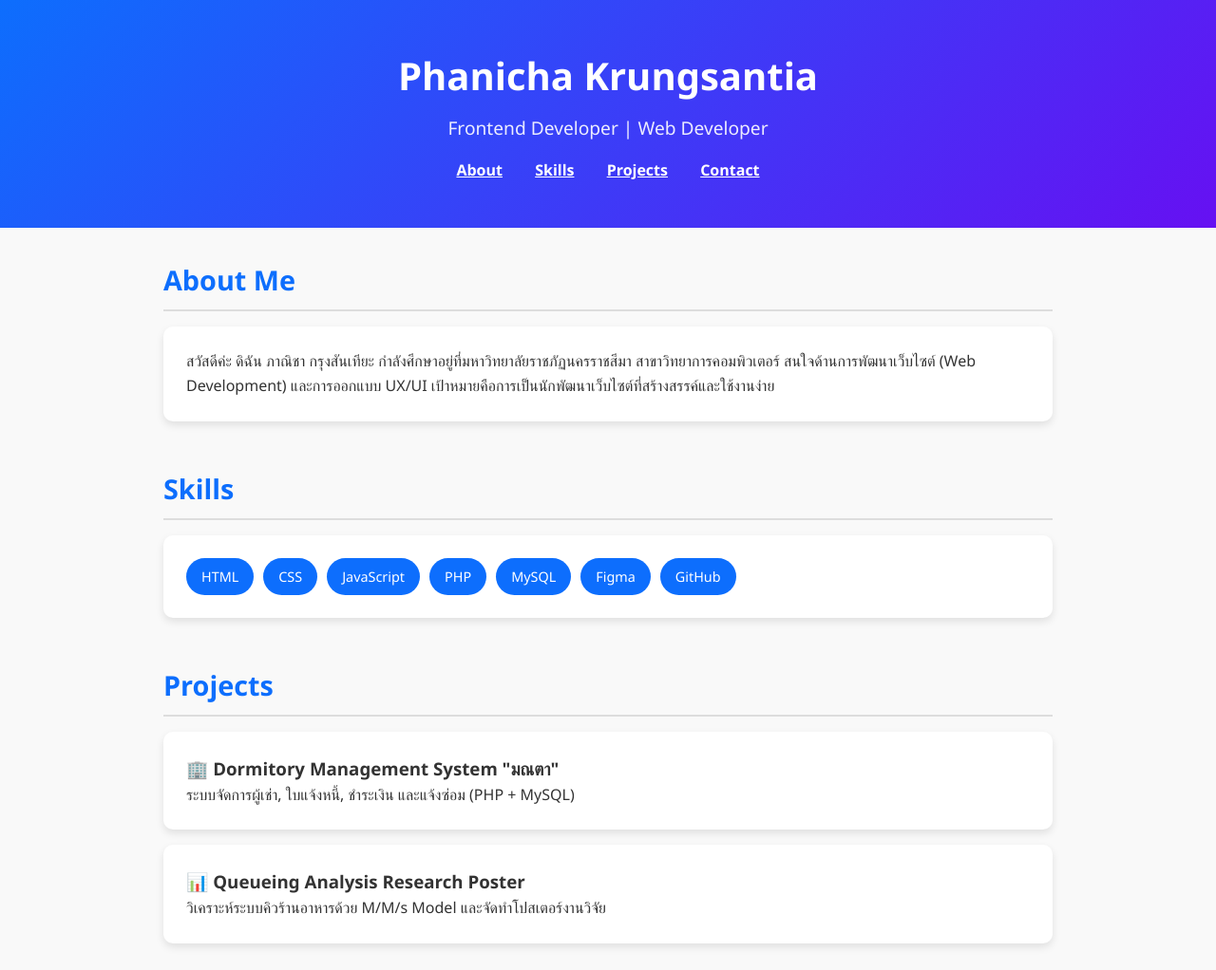
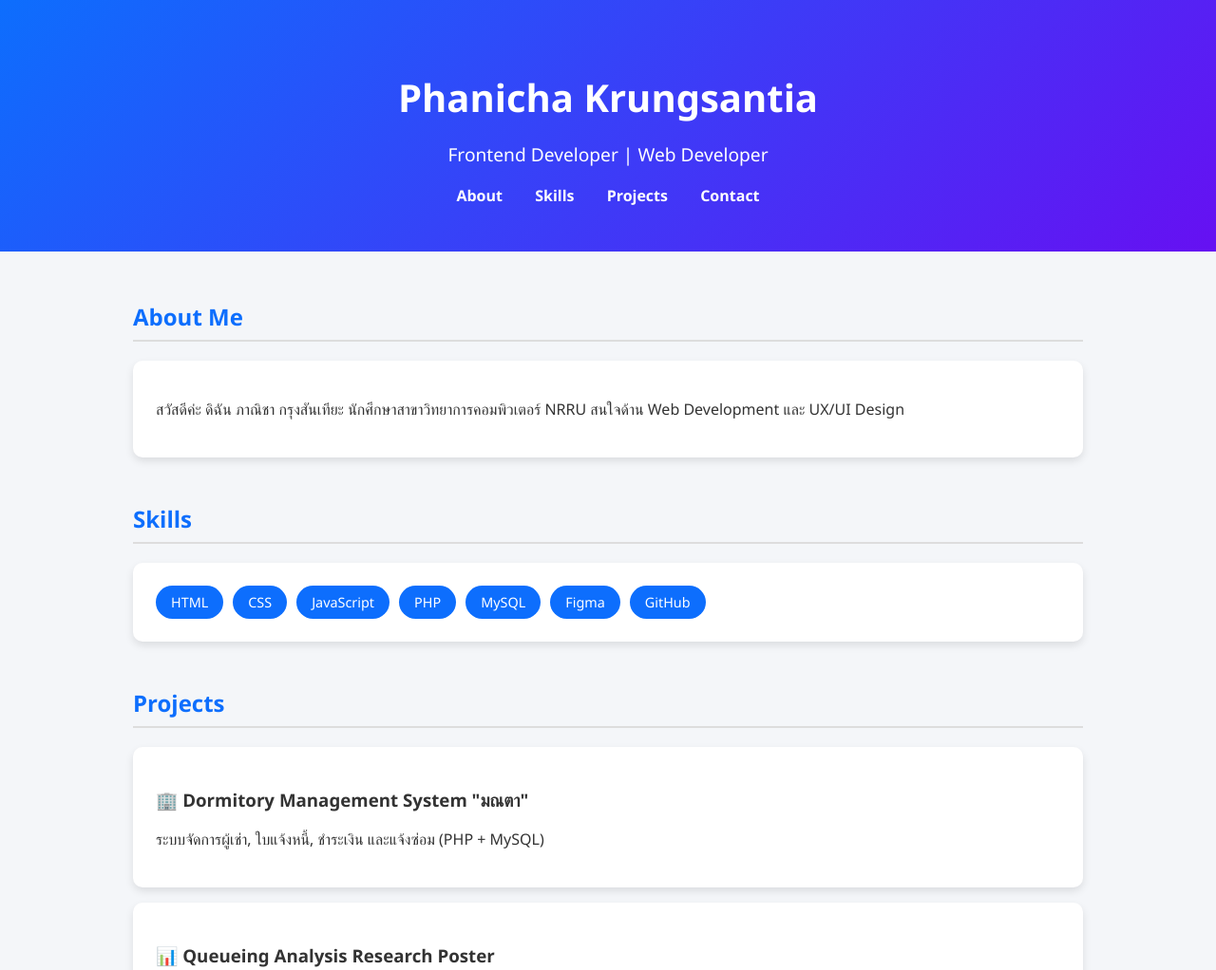
Before and after one commit to PHANICHA7041/phanicha7041.github.io, a plain HTML site: page index.html in a window 1280 px wide. Shown: the top 1022 px of the page at 95% size. Drawn offline with Linux system fonts and the light colour scheme.

Commit message:
Update index.html

```diff
--- a/index.html
+++ b/index.html
@@ -5,41 +5,22 @@
   <meta name="viewport" content="width=device-width, initial-scale=1.0">
   <title>Portfolio - Phanicha Krungsantia</title>
   <style>
-    /* Reset */
-    * { margin: 0; padding: 0; box-sizing: border-box; }
-    body { font-family: 'Segoe UI', Tahoma, sans-serif; background: #f9f9f9; color: #333; line-height: 1.6; }
-
-    /* Header */
-    header { background: linear-gradient(135deg, #0d6efd, #6610f2); color: white; padding: 3rem 1rem; text-align: center; }
-    header h1 { font-size: 2.5rem; margin-bottom: 0.5rem; }
-    header p { font-size: 1.2rem; opacity: 0.9; }
-
-    /* Navigation */
-    nav { margin-top: 1rem; }
-    nav a { margin: 0 15px; font-weight: bold; color: #fff; transition: 0.3s; }
+    body { font-family: 'Segoe UI', Tahoma, sans-serif; margin: 0; padding: 0; background: #f4f6f9; color: #333; }
+    header { background: linear-gradient(135deg, #0d6efd, #6610f2); color: white; text-align: center; padding: 3rem 1rem; }
+    header h1 { font-size: 2.5rem; margin-bottom: .5rem; }
+    header p { font-size: 1.2rem; }
+    nav a { color: white; margin: 0 15px; font-weight: bold; text-decoration: none; }
     nav a:hover { color: #ffd700; }
-
-    /* Container */
     .container { max-width: 1000px; margin: auto; padding: 2rem; }
-
-    /* Section */
     section { margin-bottom: 3rem; }
-    section h2 { color: #0d6efd; margin-bottom: 1rem; font-size: 1.8rem; border-bottom: 2px solid #ddd; padding-bottom: 0.5rem; }
-
-    /* Card */
-    .card { background: white; padding: 1.5rem; border-radius: 10px; box-shadow: 0 4px 8px rgba(0,0,0,0.1); margin-bottom: 1rem; }
-
-    /* Skills */
+    section h2 { color: #0d6efd; border-bottom: 2px solid #ddd; padding-bottom: .5rem; }
+    .card { background: white; padding: 1.5rem; margin-top: 1rem; border-radius: 10px; box-shadow: 0 4px 8px rgba(0,0,0,0.1); }
     .skills { display: flex; flex-wrap: wrap; gap: 10px; }
-    .skill { background: #0d6efd; color: white; padding: 0.5rem 1rem; border-radius: 20px; font-size: 0.9rem; }
-
-    /* Footer */
-    footer { text-align: center; background: #eee; padding: 1rem; margin-top: 2rem; }
+    .skill { background: #0d6efd; color: white; padding: .5rem 1rem; border-radius: 20px; font-size: .9rem; }
+    footer { text-align: center; background: #eee; padding: 1rem; }
   </style>
 </head>
 <body>
-
-  <!-- Header -->
   <header>
     <h1>Phanicha Krungsantia</h1>
     <p>Frontend Developer | Web Developer</p>
@@ -52,18 +33,13 @@
   </header>
 
   <div class="container">
-
-    <!-- About -->
     <section id="about">
       <h2>About Me</h2>
       <div class="card">
-        <p>สวัสดีค่ะ ดิฉัน ภาณิชา กรุงสันเทียะ กำลังศึกษาอยู่ที่มหาวิทยาลัยราชภัฏนครราชสีมา สาขาวิทยาการคอมพิวเตอร์
-        สนใจด้านการพัฒนาเว็บไซต์ (Web Development) และการออกแบบ UX/UI
-        เป้าหมายคือการเป็นนักพัฒนาเว็บไซต์ที่สร้างสรรค์และใช้งานง่าย</p>
+        <p>สวัสดีค่ะ ดิฉัน ภาณิชา กรุงสันเทียะ นักศึกษาสาขาวิทยาการคอมพิวเตอร์ NRRU สนใจด้าน Web Development และ UX/UI Design</p>
       </div>
     </section>
 
-    <!-- Skills -->
     <section id="skills">
       <h2>Skills</h2>
       <div class="card skills">
@@ -77,7 +53,6 @@
       </div>
     </section>
 
-    <!-- Projects -->
     <section id="projects">
       <h2>Projects</h2>
       <div class="card">
@@ -90,22 +65,17 @@
       </div>
     </section>
 
-    <!-- Contact -->
     <section id="contact">
       <h2>Contact</h2>
       <div class="card">
         <p>Email: <a href="mailto:phanicha@gmail.com">phanicha@gmail.com</a></p>
         <p>GitHub: <a href="https://github.com/phanicha7041" target="_blank">github.com/phanicha7041</a></p>
-        <p>LinkedIn: <a href="#">linkedin.com/in/phanicha</a></p>
       </div>
     </section>
-
   </div>
 
-  <!-- Footer -->
   <footer>
     <p>© 2025 Phanicha Krungsantia | Portfolio</p>
   </footer>
-
 </body>
 </html>
```
